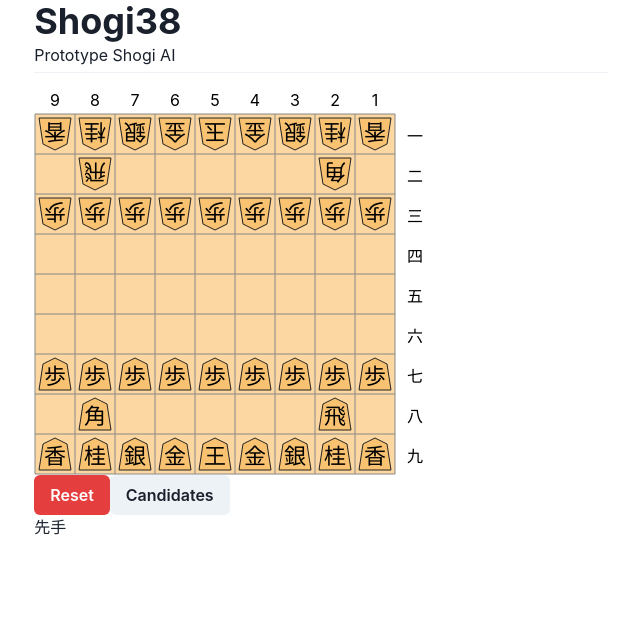
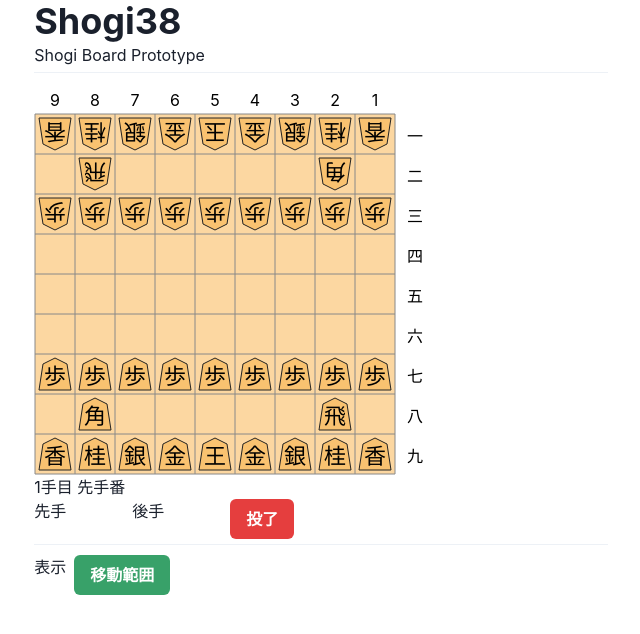
Before and after one commit to ma38su/shogi, a Next.js app: page / in a window 1280 px wide. Shown: the top 634 px of the page, without its empty margins (319-959 px from the left). Built offline with nearby package versions, Linux system fonts and the light colour scheme.

Commit message:
add piece in hand feature

```diff
--- a/libs/VisibilityOption.ts
+++ b/libs/VisibilityOption.ts
@@ -1,6 +1,6 @@
-type VisibilityOption = 'Candidates';
+type VisibilityOption = '移動範囲';
 
-const VisibilityOptions: readonly VisibilityOption[] = ['Candidates'] as const;
+const VisibilityOptions: readonly VisibilityOption[] = ['移動範囲'] as const;
 
 export type { VisibilityOption }
 export { VisibilityOptions }
--- a/libs/components/BoardSvg.tsx
+++ b/libs/components/BoardSvg.tsx
@@ -27,12 +27,12 @@ const YLabel = React.memo(function YLabel() {
   )
 });
 
-const Grid = React.memo(function Grid(props: {size: number, scale: number}) {
+const BoardGrid = React.memo(function Grid(props: {size: number, scale: number}) {
   const { size, scale } = props;
   return <path d={generateGrid(9, 9, size)} strokeWidth={1/scale} stroke='#888' fill='none' />
 });
 
-type PiecePtr = {
+type PieceSelection = {
   index: number,
   piece: PieceType,
   turn: PlayerTurn,
@@ -63,41 +63,72 @@ function BoardSvg(props: Props) {
   const width = boardWidth * scale + margin * 2 + widthGuide;
   const height = boardHeight * scale + margin * 2 + heightGuide;
 
-  const [ptr, setPtr] = React.useState<PiecePtr | null>(null);
+  const [selection, setSelection] = React.useState<PieceSelection | null>(null);
 
   const onClick = React.useCallback(function onClick(x: number, y: number, turn: PlayerTurn, type: PieceType) {
     if (turn !== game.turn) return;
-    setPtr({
-      index: (x * 9) + y,
-      piece: type,
-      turn: turn,
+
+    const index = xyToIndex(x, y);
+    setSelection(prev => {
+      if (prev?.index === index) return null;
+
+      return {
+        index: xyToIndex(x, y),
+        piece: type,
+        turn,
+      } satisfies PieceSelection;
     });
   }, [game]);
 
-  const handleMove = React.useCallback(function onClick(x: number, y: number, turn: PlayerTurn, type: PieceType) {
-    if (!ptr) throw new Error();
-
-    const index1 = xyToIndex(x, y);
-    const { index, piece } = ptr;
-    const { position } = game;
-    position.delete(index);
-    position.set(index1, [piece, turn]);
+  const handleMove = React.useCallback(function onClick(x: number, y: number, turn: PlayerTurn) {
+    if (!selection) throw new Error();
 
     setGame((prev: Game) => {
+
+      const nextIndex = xyToIndex(x, y);
+      const { index, piece } = selection;
+      const { position, pieceInHand: [bPieceInHand, wPieceInHand] } = prev;
+
+      const captured = position.get(nextIndex);
+      console.log('move!!', { index, piece});
+      if (captured != null) {
+        const [capturedType, capturedTurn] = captured;
+        if (turn === capturedTurn) throw new Error();
+
+        if (turn) {
+          const prevCount = bPieceInHand.get(capturedType) ?? 0;
+          bPieceInHand.set(capturedType, prevCount + 1);
+        } else {
+          const prevCount = wPieceInHand.get(capturedType) ?? 0;
+          wPieceInHand.set(capturedType, prevCount + 1);
+        }
+      }
+
+      const pieceInHand = [new Map(bPieceInHand), new Map(wPieceInHand)];
+
+      console.log(pieceInHand);
+
+      position.delete(index);
+      position.set(nextIndex, [piece, turn]);
+
       return {
         turn: !prev.turn,
+        move: prev.move + 1,
         position: new Map(position),
+        pieceInHand: [new Map(bPieceInHand), new Map(wPieceInHand)],
       } satisfies Game;
     });
-  }, [ptr, game, setGame]);
+  }, [selection, setGame]);
 
-  const selectedIndex = ptr?.index;
+  const selectedIndex = selection?.index;
 
   const { position } = game;
 
   React.useEffect(() => {
-    setPtr(null);
+    setSelection(null);
   }, [game]);
+
+  const candidatesVisible = visibilityOptions?.includes('移動範囲') ?? false;
 
   return (
     <svg {...{width, height}} className='disable-select'>
@@ -114,9 +145,9 @@ function BoardSvg(props: Props) {
           })
         }
 
-        { ptr && <CandidatesSvg {...{...ptr, position, onClick: handleMove}} /> }
+        { selection && <CandidatesSvg {...{...selection, position, onClick: handleMove, visible: candidatesVisible}} /> }
 
-        <Grid size={gridSize} scale={scale} />
+        <BoardGrid size={gridSize} scale={scale} />
       </g>
     </svg>
   );
--- a/libs/components/CandidateLineSvg.tsx
+++ b/libs/components/CandidateLineSvg.tsx
@@ -26,24 +26,24 @@ function filterCandidates(x0: number, y0: number, turn: PlayerTurn, position: Ma
   return candidates;
 }
 
-  type SubProps = {
+type Props = {
   x: number,
   y: number,
-    piece: PieceType,
   turn: PlayerTurn,
   candidates: XYArray,
+  visible: boolean,
   position: Map<number, [PieceType, PlayerTurn]>,
-    onClick: (x: number, y: number, turn: PlayerTurn, type: PieceType) => void
+  onClick: (x: number, y: number, turn: PlayerTurn) => void
 };
 
-  const CandidateLineSvg = React.memo(function CandidateLineSvg(props: SubProps) {
+const CandidateLineSvg = React.memo(function CandidateLineSvg(props: Props) {
   const {
     x: x0,
     y: y0,
-      piece,
     turn,
     position,
     candidates,
+    visible,
     onClick,
   } = props;
 
@@ -56,11 +56,11 @@ function filterCandidates(x0: number, y0: number, turn: PlayerTurn, position: Ma
           const y = y0 + dy;
 
           const handleClick = function() {
-              onClick(x, y, turn, piece);
+            onClick(x, y, turn);
           };
           return (
             <g key={`${x}${y}`} transform={`translate(${8-x},${y})`} onClick={handleClick}>
-                <polygon points={polylineToPoints(createRectanglePolygon(1, 1))} fill='#C49958' fillOpacity="0.5" />
+              <polygon points={polylineToPoints(createRectanglePolygon(1, 1))} fill='#C49958' fillOpacity={visible ? 0.5 : 0} />
             </g>
           )
         })
--- a/libs/components/CandidatesSvg.tsx
+++ b/libs/components/CandidatesSvg.tsx
@@ -7,7 +7,8 @@ type Props = {
   piece: PieceType,
   turn: PlayerTurn,
   position: Map<number, [PieceType, PlayerTurn]>,
-  onClick: (x: number, y: number, turn: PlayerTurn, type: PieceType) => void
+  visible: boolean,
+  onClick: (x: number, y: number, turn: PlayerTurn) => void
 };
 
 const CandidatesSvg = React.memo(function CandidatesSvg(props: Props) {
@@ -16,6 +17,7 @@ const CandidatesSvg = React.memo(function CandidatesSvg(props: Props) {
     piece,
     turn,
     position,
+    visible,
     onClick,
   } = props;
 
@@ -27,7 +29,7 @@ const CandidatesSvg = React.memo(function CandidatesSvg(props: Props) {
     <>
       {
         candidates
-          .map((list, i) => <CandidateLineSvg key={i} x={x} y={y} piece={piece} candidates={list} turn={turn} position={position} onClick={onClick} />)
+          .map((line, i) => <CandidateLineSvg key={i} {...{x, y, candidates: line, turn, position, onClick, visible}} />)
       }
     </>
   );
--- /dev/null
+++ b/libs/components/PieceStand.tsx
@@ -0,0 +1,22 @@
+import { Text } from "@chakra-ui/react";
+import { PieceType } from "../shogi";
+
+type Props = {
+    pieceInHand: Map<PieceType, number>,
+};
+
+const PieceStand = (props: Props) => {
+
+    const { pieceInHand } = props;
+
+    return <>
+
+    {
+        Array.from(pieceInHand.entries()).map(([key, val]) => {
+            return <Text key={key}>{key}: {val}</Text>
+        })
+    }
+    </>
+};
+
+export { PieceStand }
--- a/libs/shogi.ts
+++ b/libs/shogi.ts
@@ -141,6 +141,8 @@ function xyToIndex(x: number, y: number) {
 
 type Game = {
   position: Map<number, [PieceType, PlayerTurn]>,
+  pieceInHand: [Map<PieceType, number>, Map<PieceType, number>],
+  move: number,
   turn: PlayerTurn,
 }
 
--- a/pages/index.tsx
+++ b/pages/index.tsx
@@ -1,15 +1,28 @@
 import React from 'react';
-import { Button, Container, Divider, Heading, Text } from '@chakra-ui/react'
+import { Box, Button, Container, Divider, Heading, Stack, Text } from '@chakra-ui/react'
 
 import Head from 'next/head'
 
 import { InitialPosition } from '../record/data';
 import { BoardSvg } from '../libs/components/BoardSvg'
 import { VisibilityOption, VisibilityOptions } from '../libs/VisibilityOption';
+import { Game, PieceType } from '../libs/shogi';
+import { PieceStand } from '../libs/components/PieceStand';
 
+function newGame(): Game {
+  return {
+    turn: true,
+    move: 0,
+    pieceInHand: [
+      new Map<PieceType, number>(),
+      new Map<PieceType, number>(),
+    ],
+    position: new Map(InitialPosition),
+  } satisfies Game;
+}
 
 export default function Home() {
-  const [visibilityOptions, setVisibilityOptions] = React.useState<VisibilityOption[]>([]);
+  const [visibilityOptions, setVisibilityOptions] = React.useState<VisibilityOption[]>(['移動範囲']);
 
   const handleVisibilityOptionChange = (option: VisibilityOption) => {
     const state = visibilityOptions.includes(option);
@@ -20,44 +33,57 @@ export default function Home() {
     }
   }
 
-  const [game, setGame] = React.useState({turn: true, position: InitialPosition});
+  const [game, setGame] = React.useState<Game>(newGame());
   const handleResetPosition = () => {
-    setGame(_ => ({
-      turn: true,
-      position: new Map(InitialPosition),
-    }));
+    setGame(_ => newGame());
   };
 
-  const { turn } = game;
+  const { turn, move, pieceInHand: [bPieceOfHand, wPieceOfHand] } = game;
   return (
     <>
       <Head>
         <title>Shogi38</title>
-        <meta name="description" content="Prototype Shogi AI" />
+        <meta name="description" content="Shogi Board Prototype" />
         <meta name="viewport" content="width=device-width, initial-scale=1" />
       </Head>
       <Container>
 
         <Heading>Shogi38</Heading>
-        <Text>Prototype Shogi AI</Text>
+        <Text>Shogi Board Prototype</Text>
 
         <Divider style={{marginTop: '5px', marginBottom: '10px'}} />
 
         <BoardSvg game={game} setGame={setGame} visibilityOptions={visibilityOptions} />
 
-        <Button colorScheme='red' onClick={handleResetPosition}>Reset</Button>
+        <Text>{move+1}手目 {turn ? '先手' : '後手'}番</Text>
 
+        <Stack direction='row'>
+          <Box width={90}>
+            <Text>先手</Text>
+            <PieceStand pieceInHand={bPieceOfHand}/>
+          </Box>
+          <Box width={90}>
+            <Text>後手</Text>
+            <PieceStand pieceInHand={wPieceOfHand}/>
+          </Box>
+          <Button colorScheme='red' onClick={handleResetPosition}>投了</Button>
+        </Stack>
+
+        <Divider style={{marginTop: '5px', marginBottom: '10px'}} />
+
+        <Stack direction='row'>
+        <Text>表示</Text>
         {
           VisibilityOptions.map((option) => {
             return (
-              <Button key={option} colorScheme={visibilityOptions.includes(option) ? 'blue' : 'gray'} onClick={() => handleVisibilityOptionChange(option)}>
+              <Button key={option} colorScheme={visibilityOptions.includes(option) ? 'green' : 'blackAlpha'} onClick={() => handleVisibilityOptionChange(option)}>
                 {option}
               </Button>
             )
           })
         }
+        </Stack>
 
-        <Text>{turn ? '先手' : '後手'}</Text>
       </Container>
     </>
   )
```
Lines whose indentation alone changed are shown as unchanged.
